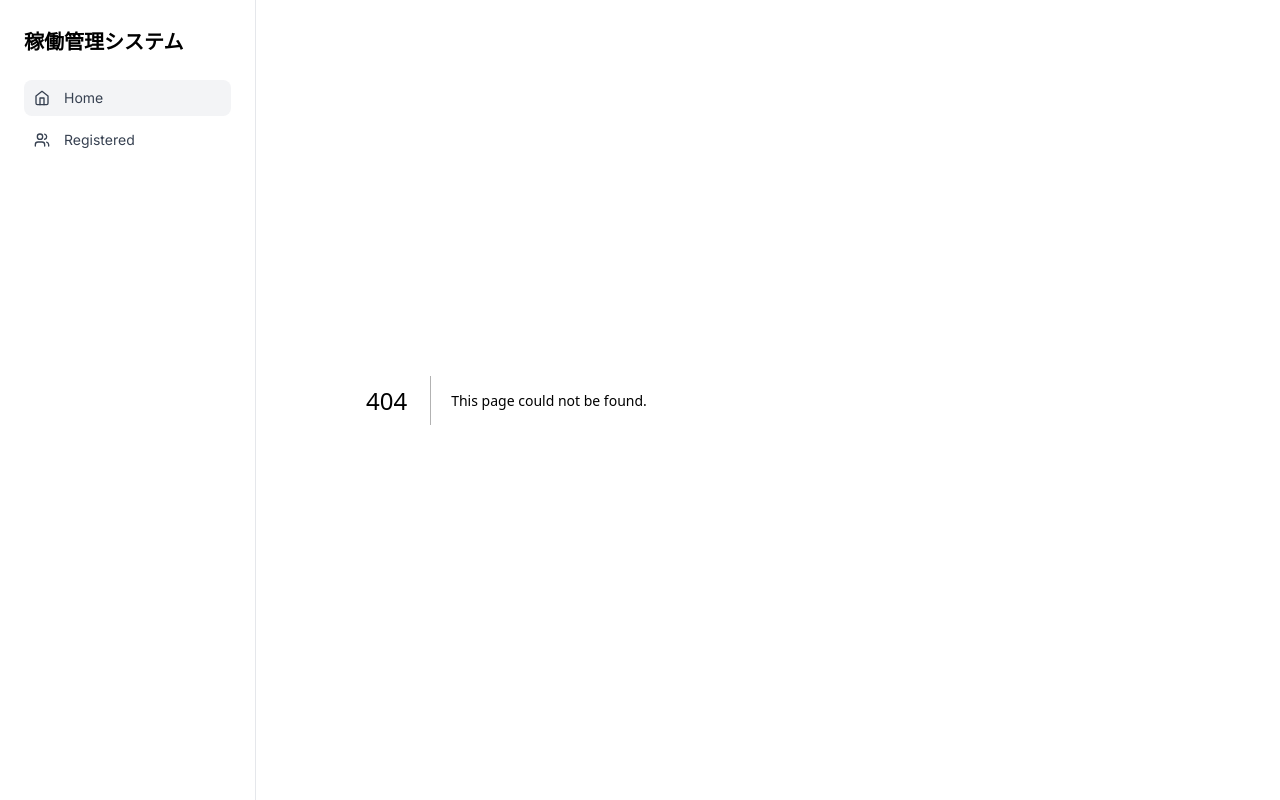
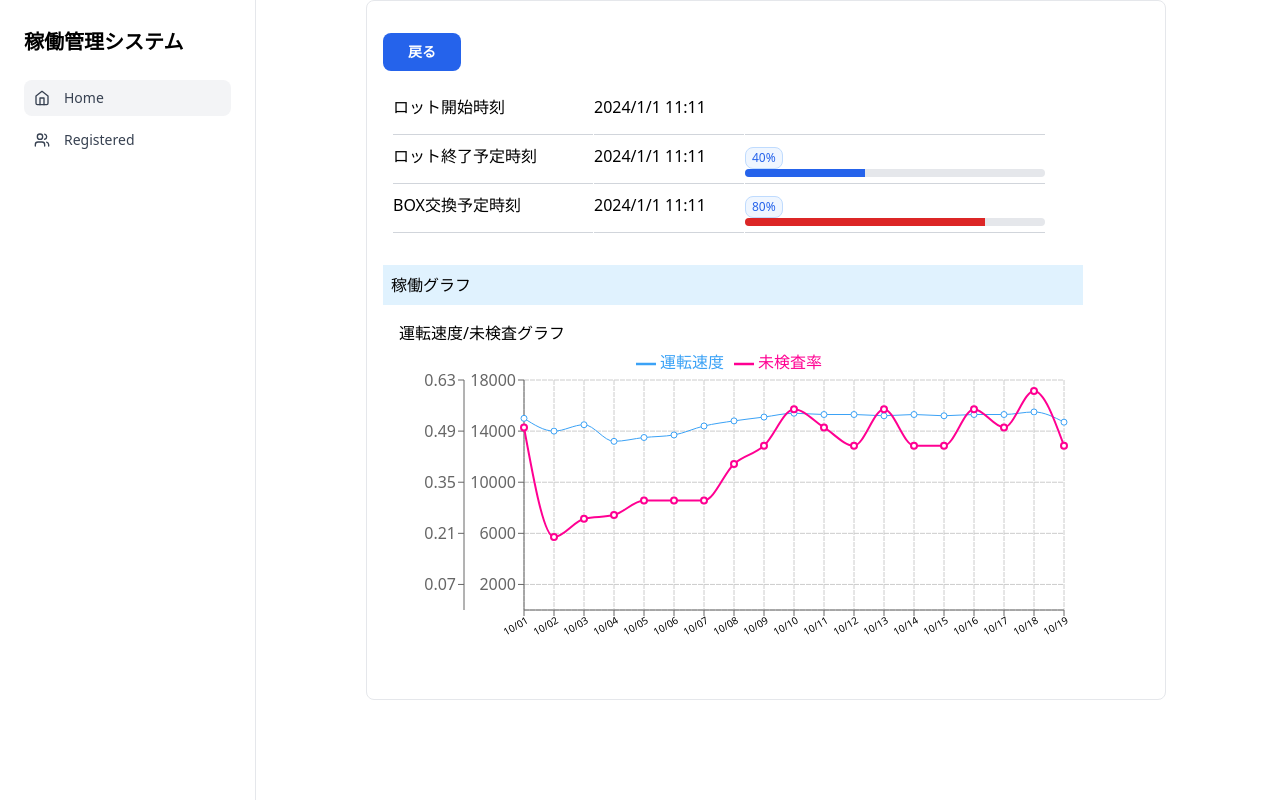
Before and after one commit to tw-mizukami/frontend, a Next.js app: page /MachineInfoDetails in a window 1280 px wide. Before the commit this address had no page. Built offline with nearby package versions, Linux system fonts and the light colour scheme.

Commit message:
詳細画面追加

```diff
--- a/package.json
+++ b/package.json
@@ -9,11 +9,13 @@
     "lint": "next lint"
   },
   "dependencies": {
+    "apexcharts": "^3.51.0",
     "axios": "^1.7.2",
     "next": "14.2.4",
     "react": "^18",
     "react-dom": "^18",
-    "react-router-dom": "^6.24.0"
+    "react-router-dom": "^6.24.0",
+    "recharts": "^2.12.7"
   },
   "devDependencies": {
     "@types/node": "^20",
--- /dev/null
+++ b/src/app/MachineInfoDetails/page.tsx
@@ -0,0 +1,12 @@
+import React from 'react';
+import { DetailSection } from '../components/DetailSection';
+
+const MachineInfoDetails = () => {
+    return (
+        <>
+            <DetailSection />
+        </>
+    );
+};
+
+export default MachineInfoDetails;
--- a/src/app/Registered/page.tsx
+++ b/src/app/Registered/page.tsx
@@ -1,48 +1,69 @@
 'use client';
 
-import React, { useState } from 'react';
+import React, { useContext, useState } from 'react';
 import { Card } from '../components/Card';
 import { MachineInfoType } from '../MachineInfoType';
+import { MachineInfoProvider, MachineInfoContext } from '../../Providers/MachineInfoProvider'
 
 // 登録画面
 const Registered = () => { // プロパティの正しい取り出し方
+    const { machineInfo, setMachineInfo } = useContext(MachineInfoContext);
+    const [DetecctMessage, SetDetecctMessage] = useState<string | null>(null);
+    const [isLoading, setIsLoading] = useState(false);
 
-    const [DetecctMessage, SetDetecctMessage] = useState<string | null>(null);
-    const MachineInfo: MachineInfoType = {
+    const MachineInfo: MachineInfoType[] = [
+        {
             ipAdr: '192.168.0.100',
             speed: '15000',
             goodNum: '10000000',
             NgNum: '1500'
-    };
+        }
+    ];
 
-    const handleClick = () => {
+    const DetectClick = () => {
+        // 入力に誤りがないか確認
+        setIsLoading(true);
+        // ここで、Backendに指定したIPアドレスの装置があるか問い合わせる。
+        // あれば、装置情報を表示。なければ検出できませんでした。のメッセージを表示
+
+        setTimeout(() => {
             SetDetecctMessage('検出完了');
+
+
+            setIsLoading(false);
+        }, 3000); // 3000ミリ秒 = 3秒
     };
 
     const RegisteredClick = () => {
-
+        //setMachineInfo(MachineInfo);
+        //SetDetecctMessage(null);
     };
 
     return (
-        <div>
-            <p>登録</p>
-            <div>
+        <div className="mt-10">
+            <div className="mb-10">
                 <label htmlFor="hs-search-box-with-loading-3" className="block text-sm font-medium mb-2 dark:text-white">Search</label>
                 <div className="flex rounded-lg shadow-sm">
                     <span className="px-4 inline-flex items-center min-w-fit rounded-s-md border border-e-0 border-gray-200 bg-gray-50 text-sm text-gray-500 dark:bg-neutral-700 dark:border-neutral-700 dark:text-neutral-400">192.168.0</span>
-                    <input type="text" id="hs-search-box-with-loading-3" name="hs-search-box-with-loading-3" className="py-3 px-4 block w-full border-gray-200 shadow-sm rounded-0 text-sm focus:z-10 focus:border-blue-500 focus:ring-blue-500 disabled:opacity-50 disabled:pointer-events-none dark:bg-neutral-900 dark:border-neutral-700 dark:text-neutral-400 dark:placeholder-neutral-500 dark:focus:ring-neutral-600" placeholder="Input search" />
-                    <button type="button" onClick={handleClick} className="w-[2.875rem] h-[2.875rem] flex-shrink-0 inline-flex justify-center items-center gap-x-2 text-sm font-semibold rounded-e-md border border-transparent bg-blue-600 text-white hover:bg-blue-700 disabled:opacity-50 disabled:pointer-events-none">
-                        <span className="animate-spin inline-block size-4 border-[3px] border-current border-t-transparent text-white rounded-full" role="status" aria-label="loading">
-                            <span className="sr-only">Loading...</span>
+                    <input type="text" id="hs-search-box-with-loading-3" name="hs-search-box-with-loading-3" className="py-3 px-4 block w-[200px] border-gray-200 shadow-sm rounded-0 text-sm focus:z-10 focus:border-blue-500 focus:ring-blue-500 disabled:opacity-50 disabled:pointer-events-none dark:bg-neutral-900 dark:border-neutral-700 dark:text-neutral-400 dark:placeholder-neutral-500 dark:focus:ring-neutral-600" placeholder="Input search" />
+                    <button type="button" onClick={DetectClick} className="w-[2.875rem] h-[2.875rem] flex-shrink-0 inline-flex justify-center items-center gap-x-2 text-sm font-semibold rounded-e-md border border-transparent bg-blue-600 text-white hover:bg-blue-700 disabled:opacity-50 disabled:pointer-events-none">
+                        {isLoading &&
+                            <span className="animate-spin inline-block size-4 border-[3px] border-current border-t-transparent text-white rounded-full">
                             </span>
+                        }
+                        {!isLoading &&
+                            <span className="inline-block size-4 border-[3px] border-current border-t-transparent text-white rounded-full">
+                            </span>
+                        }
                     </button>
                 </div>
             </div>
 
+            <div className="mt-5 mb-5">
                 {DetecctMessage && <p>{DetecctMessage}</p>}
-            {DetecctMessage && <Card machineInfo={MachineInfo} isEnableDeleteButton={false} isEnableDetailButton={false} deleteClick={() => { }} />}
-
-            {DetecctMessage && <button type="button" className="py-3 px-4 inline-flex items-center gap-x-2 text-sm font-semibold rounded-lg border border-transparent bg-blue-600 text-white hover:bg-blue-700 disabled:opacity-50 disabled:pointer-events-none" onClick={RegisteredClick}>登録</button>}
+                {DetecctMessage && <Card machineInfo={MachineInfo[0]} isEnableDeleteButton={false} isEnableDetailButton={false} deleteClick={() => { }} />}
+            </div>
+            {DetecctMessage && <button type="button" className="mt-5 py-3 px-4 inline-flex items-center gap-x-2 text-sm font-semibold rounded-lg border border-transparent bg-blue-600 text-white hover:bg-blue-700 disabled:opacity-50 disabled:pointer-events-none" onClick={RegisteredClick}>登録</button>}
 
         </div>
     );
--- a/src/app/api/machineInfo/route.ts
+++ /dev/null
@@ -1,19 +0,0 @@
-import React, { useEffect, useState } from 'react';
-import { NextResponse } from "next/server";
-import { MachineInfoType } from '../../MachineInfoType';      // Machine型をインポート
-
-export function GET() {
-    // ここにBackendからの応答処理を書く？一旦は下記のデータを取得するものとする。
-    const [machines, setMachines] = useState<MachineInfoType[]>([
-        { ipAdr: '192.168.0.100', speed: '15000', goodNum: '10000000', NgNum: '1500' },
-    ]);
-
-    return NextResponse.json(
-        machines,
-    );
-}
-
-export async function POST(request) {
-    const res = await request.json();
-
-}
--- a/src/app/components/Card.tsx
+++ b/src/app/components/Card.tsx
@@ -14,20 +14,14 @@ export const Card: React.FC<CardProps> = ({ machineInfo, isEnableDeleteButton, i
         return null; // machineInfoがundefinedの場合、何も表示しない
     }
 
-    // 上手くtrue,falseを渡せてないので一旦強制true
-    isEnableDeleteButton = true;
-    isEnableDetailButton = true;
-
     return (
         <div className="bg-white border rounded-xl shadow-sm sm:flex dark:bg-neutral-900 dark:border-neutral-700 dark:shadow-neutral-700/70" style={{ width: '300px', height: '150px' }}>
             {isEnableDetailButton && (
-                // Link使うとボタンサイズ変わる・・・・そもそもLINKのときボタンはいらない
-                <Link href="../Registered" passHref
+                <Link href="../MachineInfoDetails" passHref
                     className="py-3 px-4 inline-flex items-center gap-x-2 text-sm font-semibold rounded-lg border border-transparent bg-blue-600 text-white hover:bg-blue-700 disabled:opacity-50 disabled:pointer-events-none"
                 >
                     詳細表示
                 </Link>
-
             )}
 
             <div className="flex-shrink-0 relative w-[100%] rounded-t-xl overflow-hidden pt-[40%] sm:rounded-s-xl sm:max-w-60 md:rounded-se-none md:max-w-xs">
--- /dev/null
+++ b/src/app/components/DetailSection.tsx
@@ -0,0 +1,72 @@
+'use client';
+
+import React, { useContext, useEffect, useState } from 'react';
+import Link from "next/link";
+import RunDataChart from '../components/RunDataChart';
+
+export const DetailSection = () => {
+    const time = "2024/1/1 11:11";
+    const lotEndPercentage = 40;
+    const boxFullPercentage = 80;
+
+    // レイアウトで使うのは何がいい？グリッド？Flex box?　時刻を整列させて表示させたい
+    // UIがダサい
+    return (
+        <div className="bg-white border dark:bg-neutral-900 dark:border-neutral-700 dark:shadow-neutral-700/70 rounded-lg" style={{ width: '800px', height: '700px' }}>
+            <div className="mt-8 mb-4 ml-4">
+                <Link href="/" passHref
+                    className="py-2 px-6 inline-flex items-center gap-x-2 text-sm font-semibold rounded-lg border border-transparent bg-blue-600 text-white hover:bg-blue-700 disabled:opacity-50 disabled:pointer-events-none"
+                >
+                    戻る
+                </Link>
+            </div>
+
+            {/* <div className="flex flex-col gap-4"> */}
+            <div className="ml-4 grid w-full grid-cols-3 grid-cols-[200px,150px,300px] gap-[1px] px-[10px]">
+                <div className="mt-2 h-[40px] border-b border-gray-300">
+                    <p>ロット開始時刻</p>
+                </div>
+                <div className="mt-2 h-[40px] border-b border-gray-300">
+                    <p>{time}</p>
+                </div>
+                <div className="mt-2 h-[40px] border-b border-gray-300" />
+
+                <div className="mt-2 h-[40px] border-b border-gray-300">
+                    <p>ロット終了予定時刻</p>
+                </div>
+                <div className="mt-2 h-[40px] border-b border-gray-300">
+                    <p>{time}</p>
+                </div >
+                <div className="mt-2 h-[40px] border-b border-gray-300 justify-items-start">
+                    <div className="inline-block py-0.5 px-1.5 bg-blue-50 border border-blue-200 text-xs font-medium text-blue-600 rounded-lg dark:bg-blue-800/30 dark:border-blue-800 dark:text-blue-500">
+                        {lotEndPercentage}%
+                    </div>
+                    <div className="w-full h-2 bg-gray-200 rounded-full overflow-hidden dark:bg-neutral-700">
+                        <div className="h-full bg-blue-600" style={{ width: `${lotEndPercentage}%` }}></div>
+                    </div>
+                </div >
+
+                <div className="mt-2 h-[40px] border-b border-gray-300">
+                    <p>BOX交換予定時刻</p>
+                </div>
+                <div className="mt-2 h-[40px] border-b border-gray-300">
+                    <p>{time}</p>
+                </div>
+                <div className="mt-2 h-[40px] border-b border-gray-300 justify-items-start">
+                    <div className="inline-block py-0.5 px-1.5 bg-blue-50 border border-blue-200 text-xs font-medium text-blue-600 rounded-lg dark:bg-blue-800/30 dark:border-blue-800 dark:text-blue-500">
+                        {boxFullPercentage}%
+                    </div>
+                    <div className="w-full h-2 bg-gray-200 rounded-full overflow-hidden dark:bg-neutral-700">
+                        <div className="h-full bg-red-600" style={{ width: `${boxFullPercentage}%` }}></div>
+                    </div>
+                </div >
+            </div >
+            <div className=" ml-4 mt-8 mb-4 w-[700px] bg-sky-100 text-black p-2">
+                <p>稼働グラフ</p>
+            </div>
+            <div className=" ml-8 mt-4 mb-4">
+                <RunDataChart />
+            </div>
+        </div>
+    )
+}
--- a/src/app/components/HomeSection.tsx
+++ b/src/app/components/HomeSection.tsx
@@ -33,14 +33,18 @@ export const HomeSection: React.FC<{ response: any }> = ({ response }) => {
   }, [response, setMachineInfo]); // responseが変更されたときに再実行する
 
   // 登録解除
+  // 1クッションおいて、はい選択で解除させるかな
   const CancelofRegisteredClick = (index: number) => {
-    setMachineInfo(machineInfo.filter((_, i) => i !== index));
+    const result = window.confirm("本当に解除してもよろしいでしょうか？");
+    if (result) {
+      setMachineInfo(machineInfo.filter((_, i) => i !== index));
+    }
   }
 
   return (
     <main>
-      <h1>装置一覧</h1>
-      <h1>{machineInfo.length > 0 ? machineInfo[0].ipAdr : "Loading..."}</h1>
+      <h1 className='mt-5'>装置一覧</h1>
+      <h1>{machineInfo.length > 0 ? "" : "Loading..."}</h1>
       <br />
       <ul>
         {machineInfo.map((machineInfo, index) => (
--- /dev/null
+++ b/src/app/components/RunDataChart.tsx
@@ -0,0 +1,92 @@
+
+// npm install recharts
+
+import { useEffect, useState } from 'react';
+import {
+  CartesianGrid,
+  Legend,
+  Line,
+  LineChart,
+  Tooltip,
+  XAxis,
+  YAxis,
+} from 'recharts';
+import { RunData, RunDataList } from '../runData';
+
+const pStyle = {
+  color: 'blue',
+};
+
+const divStyle = {
+  background: 'linear-gradient(to right, #fff, #fff8)',
+  fontWeight: 'bold',
+  border: 'solid 2px blue',
+};
+
+const RunDataChart = () => {
+  const [isClient, setIsClient] = useState(false);
+
+  useEffect(() => {
+    setIsClient(true);
+  }, []);
+
+  return (
+    <div>
+      <h2>運転速度/未検査グラフ</h2>
+      <LineChart
+        width={670}
+        height={300}
+        data={RunDataList}
+        margin={{
+          top: 5,
+          right: 5,
+          left: 5,
+          bottom: 5,
+        }}
+      >
+        <CartesianGrid strokeDasharray="5 1" />
+        <XAxis
+          dataKey="date"
+          interval={0}
+          angle={-30}
+          dx={-10}
+          dy={5}
+          tick={{
+            fontSize: 10,
+            fill: '#000',
+            cursor: 'pointer',
+          }}
+        />
+
+        {isClient ? <YAxis yAxisId="left" domain={[0, 'auto']} dataKey="運転速度" tickCount={10} /> : <YAxis yAxisId="left" domain={[0, 'auto']} dataKey="運転速度" />}
+        {isClient ? <YAxis yAxisId="right" domain={[0, 'auto']} dataKey="未検査率" tickCount={10} /> : <YAxis yAxisId="right" domain={[0, 'auto']} dataKey="未検査率" />}
+        <Line yAxisId="left" type="monotone" dataKey="運転速度" stroke="#3ba2f6" unit="pcs/min" />
+        <Line
+          yAxisId="right"
+          type="monotone"
+          dataKey="未検査率"
+          stroke="#ff0092"
+          strokeWidth={2}
+          unit="%"
+          activeDot={{
+            cursor: 'pointer',
+          }}
+        />
+        <Legend
+          verticalAlign="top"
+          height={30}
+          iconSize={20}
+          iconType="plainline"
+        />
+        <Tooltip
+          contentStyle={divStyle}
+          labelStyle={pStyle}
+          separator=" "
+          cursor={{ stroke: 'blue', strokeWidth: 2 }}
+        />
+      </LineChart>
+    </div>
+  );
+};
+
+export default RunDataChart;
--- a/src/app/layout.tsx
+++ b/src/app/layout.tsx
@@ -24,9 +24,11 @@ export default function RootLayout({
   return (
     <html lang="ja">
       <MachineInfoProvider>
-        <body className={`flex ${inter.className}`}>
+        <body className={"flex ${inter.className}"}>
           <Sidebar />
-          <div className="ml-[350px]"> {children}</div>
+          <div className="w-full">
+            <div className="ml-[350px]"> {children}</div>
+          </div>
         </body>
       </MachineInfoProvider>
     </html>
--- /dev/null
+++ b/src/app/runData.ts
@@ -0,0 +1,103 @@
+export type RunData = {
+  date: string;
+  運転速度: number;
+  未検査率: number;
+};
+
+export const RunDataList: RunData[] = [
+  {
+    date: '10/01',
+    運転速度: 15000,
+    未検査率: 0.5,
+  },
+  {
+    date: '10/02',
+    運転速度: 14000,
+    未検査率: 0.2,
+  },
+  {
+    date: '10/03',
+    運転速度: 14500,
+    未検査率: 0.25,
+  },
+  {
+    date: '10/04',
+    運転速度: 13200,
+    未検査率: 0.26,
+  },
+  {
+    date: '10/05',
+    運転速度: 13500,
+    未検査率: 0.3,
+  },
+  {
+    date: '10/06',
+    運転速度: 13700,
+    未検査率: 0.3,
+  },
+  {
+    date: '10/07',
+    運転速度: 14400,
+    未検査率: 0.3,
+  },
+  {
+    date: '10/08',
+    運転速度: 14800,
+    未検査率: 0.4,
+  },
+  {
+    date: '10/09',
+    運転速度: 15100,
+    未検査率: 0.45,
+  },
+  {
+    date: '10/10',
+    運転速度: 15400,
+    未検査率: 0.55,
+  },
+  {
+    date: '10/11',
+    運転速度: 15300,
+    未検査率: 0.5,
+  },
+  {
+    date: '10/12',
+    運転速度: 15300,
+    未検査率: 0.45,
+  },
+  {
+    date: '10/13',
+    運転速度: 15200,
+    未検査率: 0.55,
+  },
+  {
+    date: '10/14',
+    運転速度: 15300,
+    未検査率: 0.45,
+  },
+  {
+    date: '10/15',
+    運転速度: 15200,
+    未検査率: 0.45,
+  },
+  {
+    date: '10/16',
+    運転速度: 15300,
+    未検査率: 0.55,
+  },
+  {
+    date: '10/17',
+    運転速度: 15300,
+    未検査率: 0.5,
+  },
+  {
+    date: '10/18',
+    運転速度: 15500,
+    未検査率: 0.6,
+  },
+  {
+    date: '10/19',
+    運転速度: 14700,
+    未検査率: 0.45,
+  },
+];
```
Also changed, not shown: 2 other files (tests, documents, lock files or other folders). Lines whose indentation alone changed are shown as unchanged.
